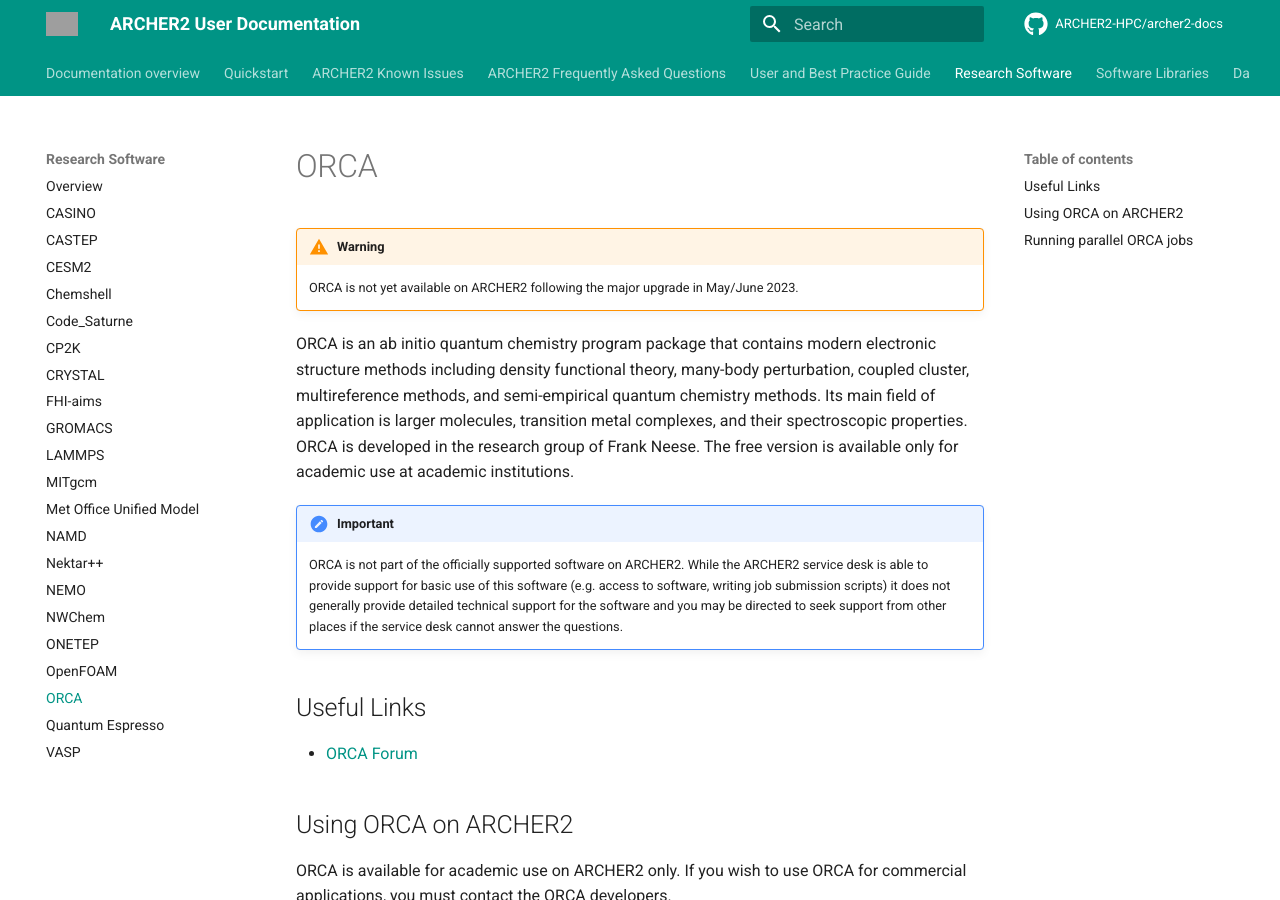
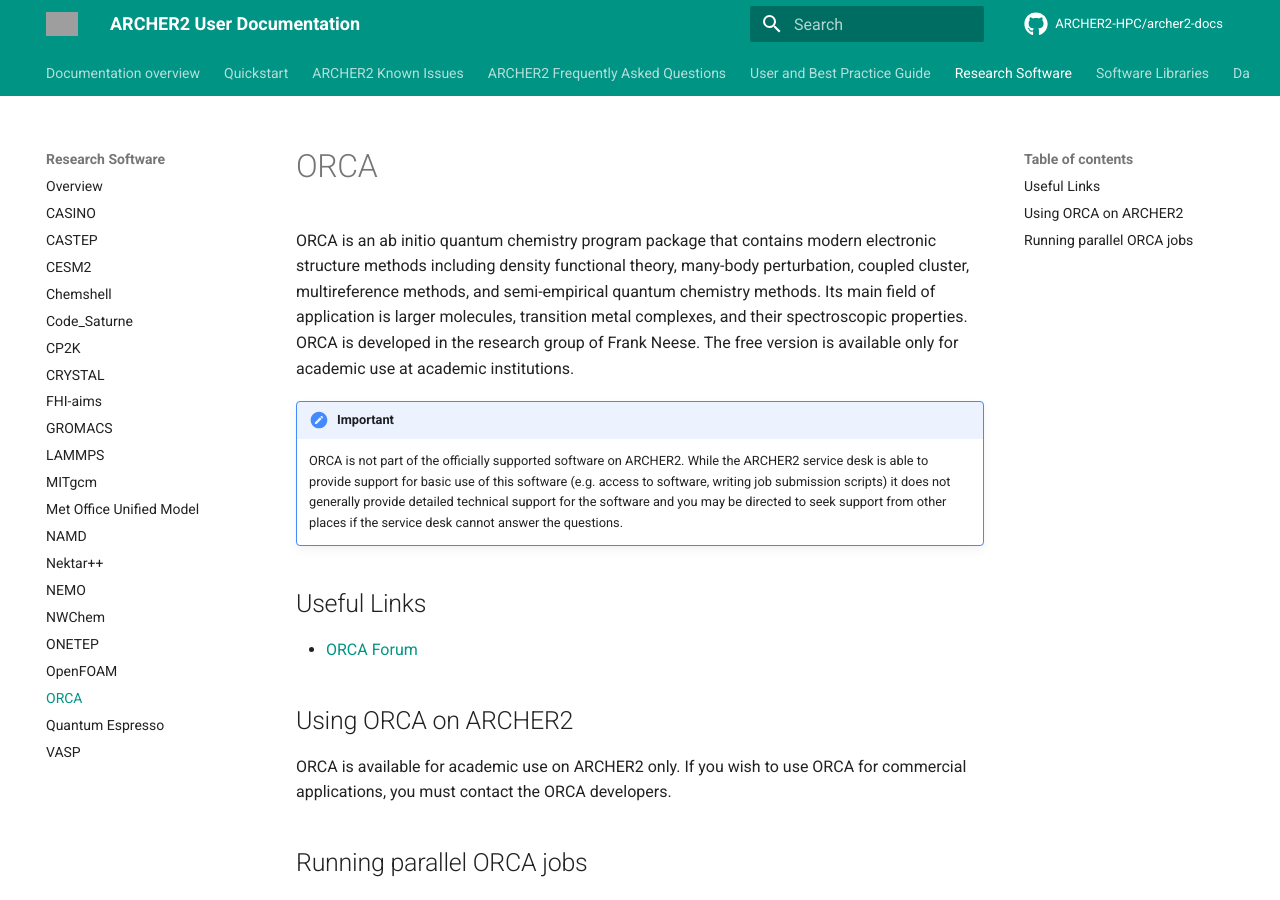
Before and after one commit to ARCHER2-HPC/archer2-docs, an MkDocs documentation site: the page built from docs/research-software/orca.md, in a window 1280 px wide and 900 px high. Built offline with MkDocs 1.6.1 and Material for MkDocs 9.7.7, drawn with Linux system fonts in a browser that asks for light colours; comment, search, counter and statistics services are not loaded; grey boxes are pictures that could not be loaded.

Commit message:
Removes note on lack of install

```diff
--- a/docs/research-software/orca.md
+++ b/docs/research-software/orca.md
@@ -1,7 +1,4 @@
 # ORCA
-
-!!! warning
-    ORCA is not yet available on ARCHER2 following the major upgrade in May/June 2023.
 
 ORCA is an ab initio quantum chemistry program package that contains modern electronic structure methods including density functional theory, many-body perturbation, coupled cluster, multireference methods, and semi-empirical quantum chemistry methods. Its main field of application is larger molecules, transition metal complexes, and their spectroscopic properties. ORCA is developed in the research group of Frank Neese. The free version is available only for academic use at academic institutions.
 
```
